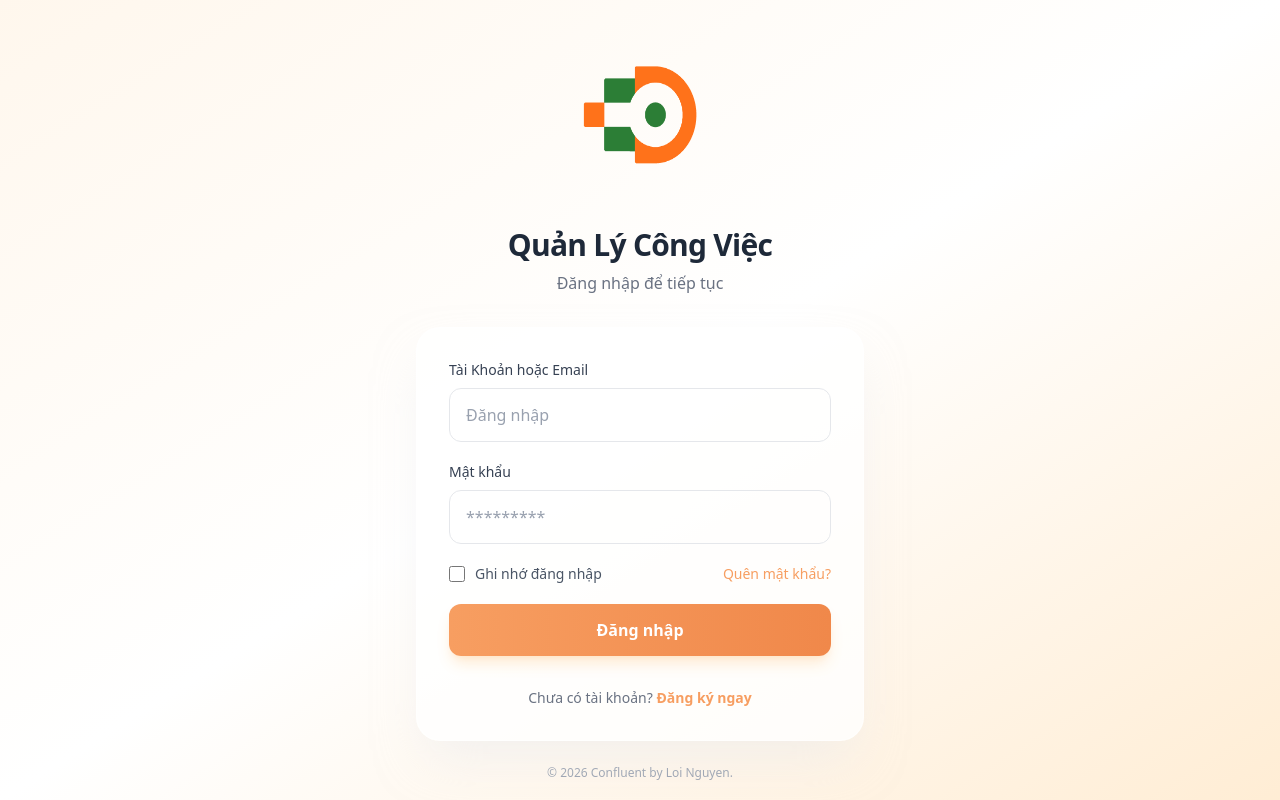
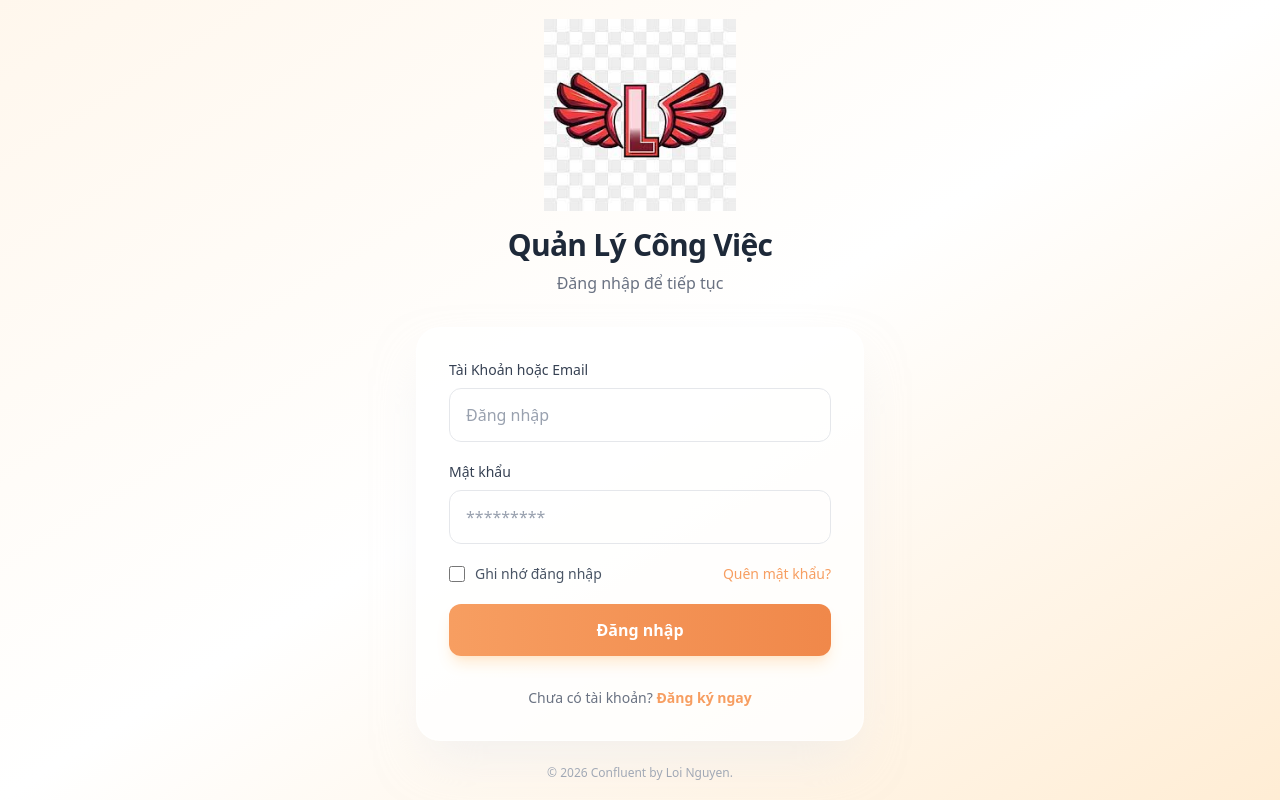
Before and after one commit to Zisuky/Workflow-Task-Management-Fe, a React (Vite) app: page /login in a window 1280 px wide. Built offline with nearby package versions, Linux system fonts and the light colour scheme.

Commit message:
Refactor: logo

```diff
--- a/index.html
+++ b/index.html
@@ -3,7 +3,7 @@
 
 <head>
   <meta charset="UTF-8" />
-  <link rel="icon" type="image/png" href="public/DOffice/Logo_DOffice_5_Symbol.png" />
+  <link rel="icon" type="image/png" href="public/Confluent/logo.png" />
   <meta name="viewport" content="width=device-width, initial-scale=1.0" />
   <title>Confluent</title>
 </head>
--- a/src/features/template/wizard/types.ts
+++ /dev/null
@@ -1,24 +0,0 @@
-export const PASTEL_COLORS = [
-  '#FEF3C7', '#D1FAE5', '#DBEAFE', '#FCE7F3',
-  '#E0E7FF', '#FED7AA', '#F3E8FF', '#CCFBF1',
-];
-
-export const getColor = (index: number) => PASTEL_COLORS[index % PASTEL_COLORS.length];
-
-export const STEPS = ['Thông tin', 'Giai đoạn', 'Xác nhận'];
-
-export interface TaskStatusItem {
-  id: string;
-  code: string;
-  name: string;
-  sortOrder: number | null;
-  isActive: boolean;
-}
-
-export interface SelectedStage {
-  key: string;
-  statusId: string | null;
-  name: string;
-  isNew: boolean;
-  sortOrder?: number;
-}
--- a/src/features/user/presentation/ForgotPasswordView.tsx
+++ b/src/features/user/presentation/ForgotPasswordView.tsx
@@ -32,8 +32,8 @@ const ForgotPasswordView: React.FC<ForgotPasswordViewProps> = ({
             <div className="w-full max-w-md animate-fadeIn">
                 <div className="text-center mb-8 animate-slideDown">
                     <img
-                        src="/DOffice/Logo_DOffice_5_Symbol.png"
-                        alt="DOffice Logo"
+                        src="/logo.png"
+                        alt="Confluent Logo"
                         className="w-40 h-40 mx-auto mb-4 transition-transform duration-300 hover:scale-105"
                     />
                     <h1 className="text-2xl font-bold text-gray-800 tracking-tight">
--- a/src/features/user/presentation/RegisterView.tsx
+++ b/src/features/user/presentation/RegisterView.tsx
@@ -22,8 +22,8 @@ const RegisterView: React.FC<RegisterViewProps> = ({
             <div className="w-full max-w-lg animate-fadeIn">
                 <div className="text-center mb-6 animate-slideDown">
                     <img
-                        src="/DOffice/Logo_DOffice_5_Symbol.png"
-                        alt="DOffice Logo"
+                        src="/logo.png"
+                        alt="Confluent Logo"
                         className="w-32 h-32 mx-auto mb-2 transition-transform duration-300 hover:scale-105"
                     />
                     <h1 className="text-2xl font-bold text-gray-800 tracking-tight">Tạo tài khoản mới</h1>
--- a/src/views/all/LoginView.tsx
+++ b/src/views/all/LoginView.tsx
@@ -24,8 +24,8 @@ const LoginView: React.FC<LoginViewProps> = ({
             <div className="w-full max-w-md animate-fadeIn">
                 <div className="text-center mb-8 animate-slideDown">
                     <img
-                        src="/DOffice/Logo_DOffice_5_Symbol.png"
-                        alt="DOffice Logo"
+                        src="/logo.png"
+                        alt="Confluent Logo"
                         className="w-48 h-48 mx-auto mb-4 transition-transform duration-300 hover:scale-105"
                     />
                     <h1 className="text-3xl font-bold text-gray-800 tracking-tight">Quản Lý Công Việc</h1>
```
